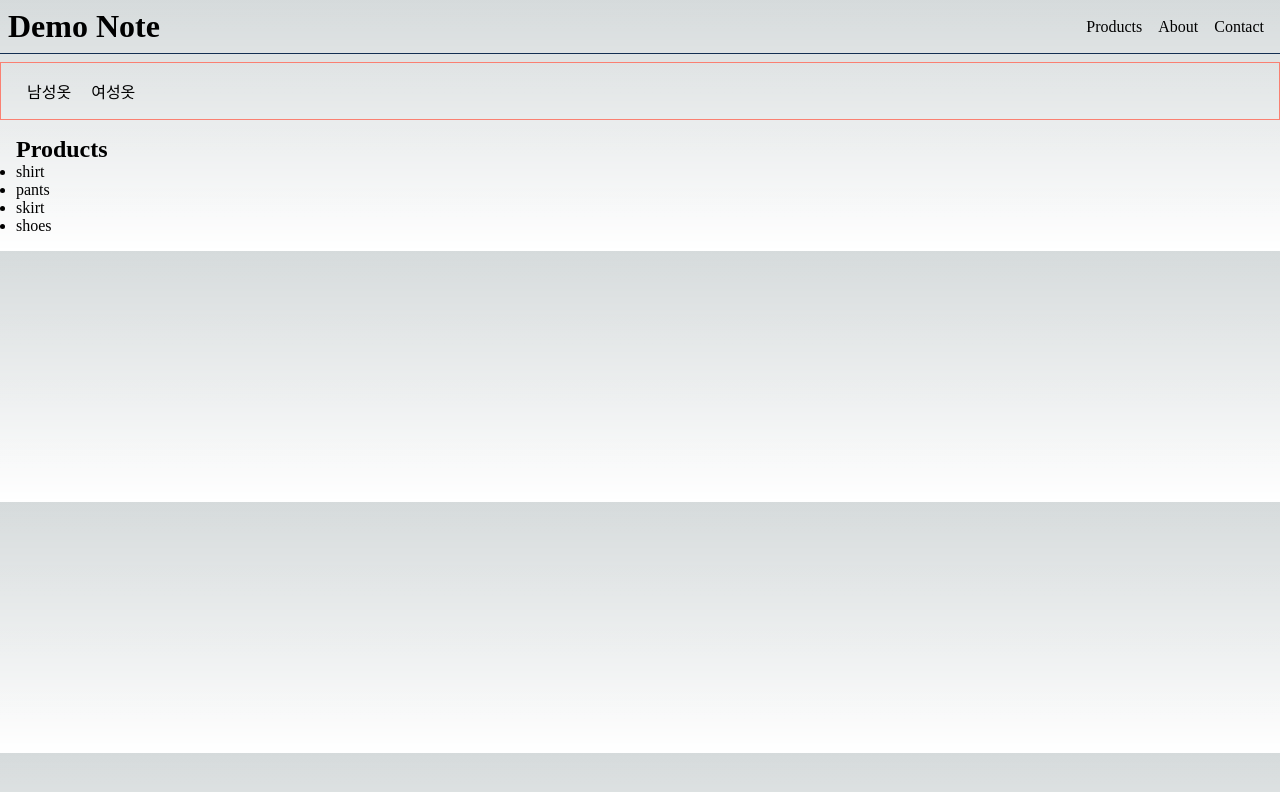
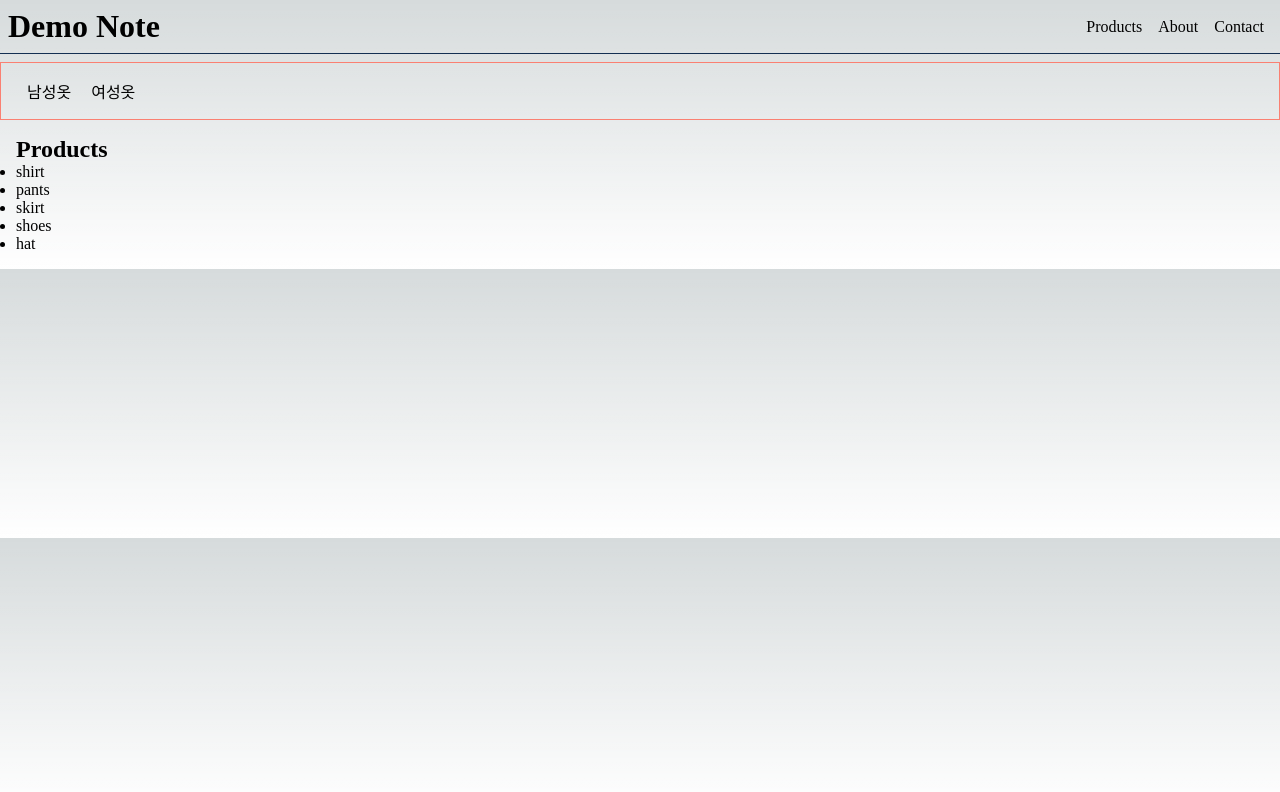
Before and after one commit to sjyoung428/next13-app, a Next.js app: page /products in a window 1280 px wide. Shown: the top 792 px of the page. Built offline with nearby package versions, Linux system fonts and the light colour scheme.

Commit message:
refactor: getProducts & getProduct API

```diff
--- a/src/app/products/page.tsx
+++ b/src/app/products/page.tsx
@@ -1,8 +1,9 @@
+import { getProducts } from "@/service/products";
 import Link from "next/link";
 
-const products = ["shirt", "pants", "skirt", "shoes"];
+export default function Products() {
+  const products = getProducts();
 
-export default function Products() {
   return (
     <>
       <h1>Products</h1>
--- /dev/null
+++ b/src/service/products.ts
@@ -0,0 +1,7 @@
+export const getProducts = () => {
+  return ["shirt", "pants", "skirt", "shoes", "hat"];
+};
+
+export const getProduct = (id: string) => {
+  return id;
+};
```
Also changed, not shown: src/app/products/[slug]/page.tsx (+7 -4 lines).
